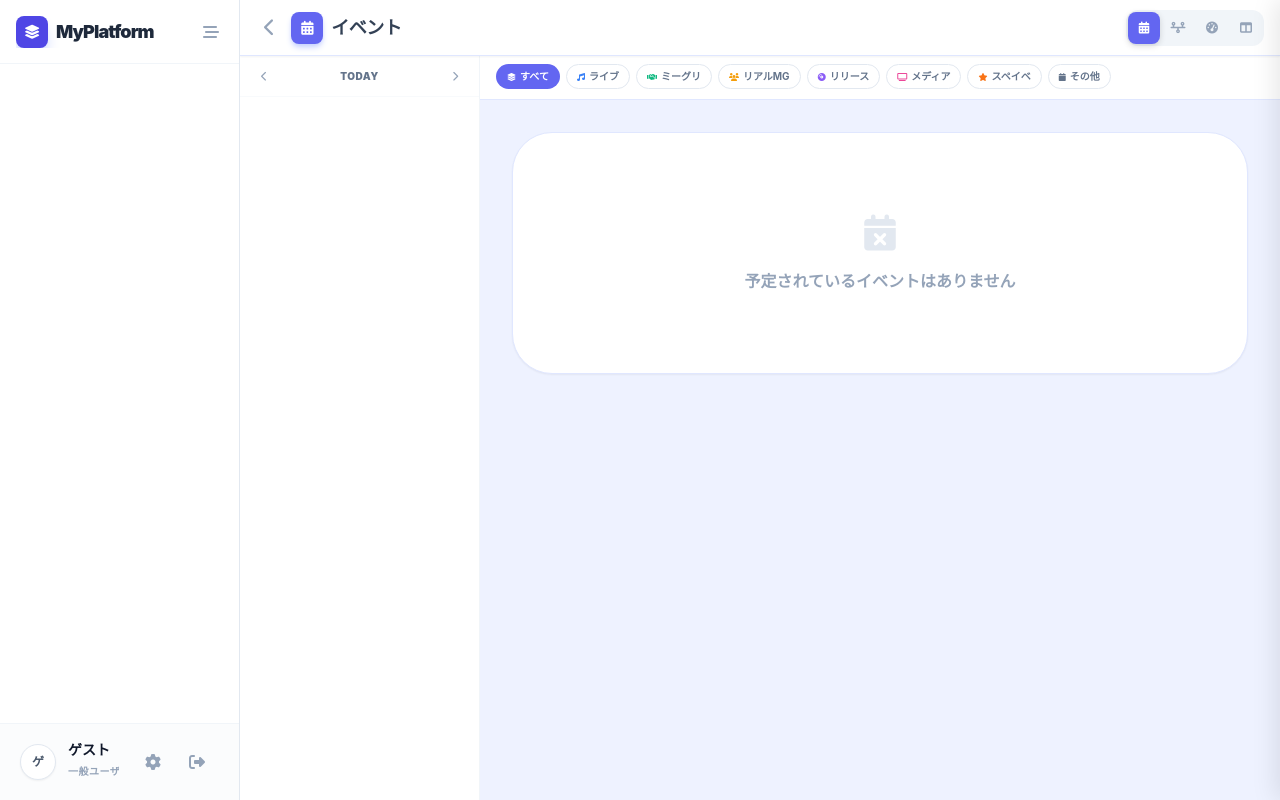
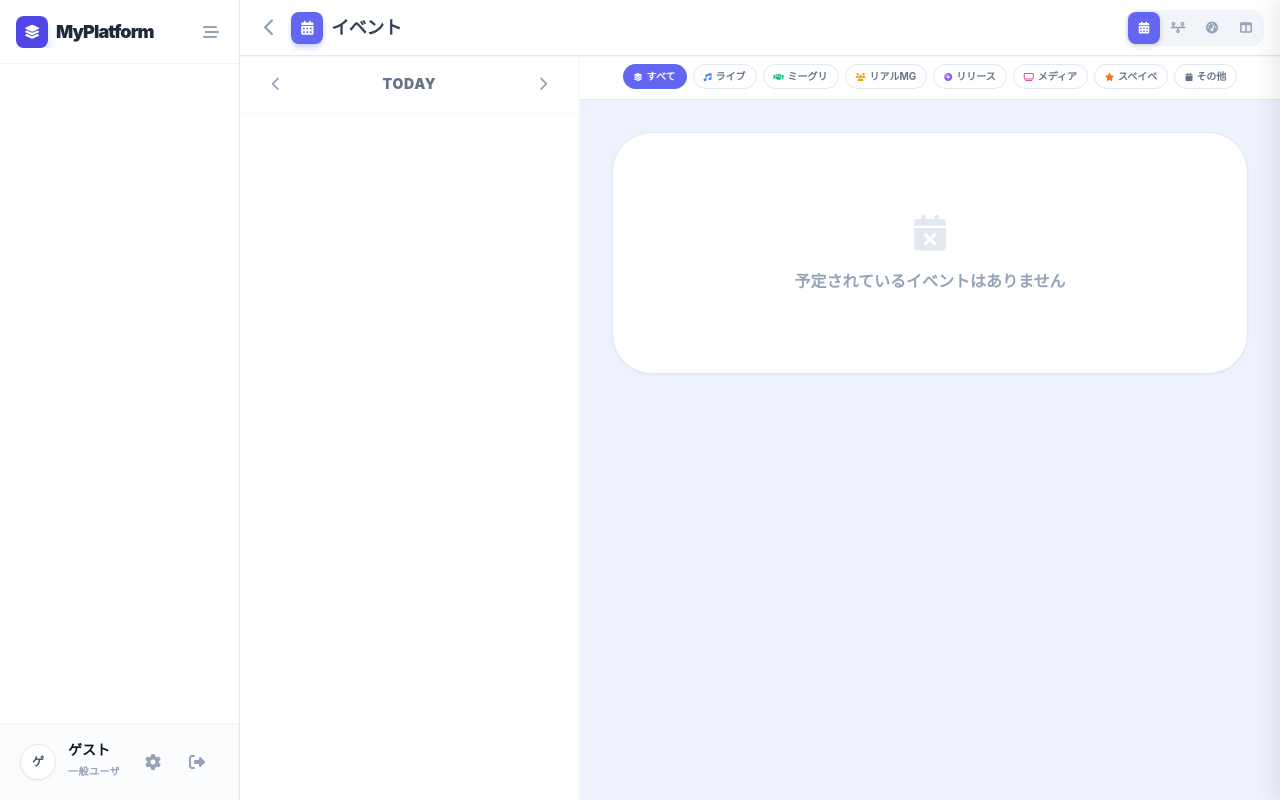
Before and after one commit to takahashi9336/haitaka, a PHP site: page /apps/Hinata/Views/event_index.php in a window 1280 px wide. Run offline with PHP 8.4, Linux system fonts and the light colour scheme; the template is opened without the code that fills it, so the values that code supplies are empty; some libraries are stand-ins or nearby versions.

Commit message:
日向坂イベントカレンダー改善

```diff
--- a/private/apps/Hinata/Views/event_index.php
+++ b/private/apps/Hinata/Views/event_index.php
@@ -71,9 +71,9 @@ $allCategories = [
         .cal-day.selected { background: #e0f2fe; }
         .cal-day.today.selected .day-num { box-shadow: 0 0 0 2px white, 0 0 0 4px var(--hinata-theme); }
         /* Desktop: 3-month sidebar */
-        .cal-sidebar { width: 240px; }
-        .cal-sidebar .cal-day { min-height: 30px; }
-        .cal-sidebar .cal-day .day-num { width: 22px; height: 22px; font-size: 10px; }
+        .cal-sidebar { width: 340px; }
+        .cal-sidebar .cal-day { min-height: 40px; }
+        .cal-sidebar .cal-day .day-num { width: 30px; height: 30px; font-size: 13px; }
         /* Mobile: collapsible single month with swipe */
         .cal-mobile-wrap { overflow: hidden; transition: max-height 0.3s ease; }
         .cal-mobile-grid { transition: transform 0.3s ease; }
@@ -152,12 +152,12 @@ $allCategories = [
         <div id="view-calendar" class="flex-1 flex flex-col md:flex-row min-h-0">
             <!-- Desktop: 3-month sidebar -->
             <div id="calSidebar" class="cal-sidebar hidden md:flex flex-col bg-white border-r border-slate-100 shrink-0 overflow-y-auto custom-scroll">
-                <div class="sticky top-0 z-[2] bg-white border-b border-slate-50 px-3 py-2 flex items-center justify-between">
-                    <button onclick="MiniCal.nav(-1)" class="w-6 h-6 rounded-full hover:bg-slate-100 flex items-center justify-center"><i class="fa-solid fa-chevron-left text-slate-400 text-[10px]"></i></button>
-                    <button onclick="MiniCal.goToday()" class="text-[10px] font-black text-slate-500 hover:text-slate-700 tracking-wider transition">TODAY</button>
-                    <button onclick="MiniCal.nav(1)" class="w-6 h-6 rounded-full hover:bg-slate-100 flex items-center justify-center"><i class="fa-solid fa-chevron-right text-slate-400 text-[10px]"></i></button>
+                <div class="sticky top-0 z-[2] bg-white border-b border-slate-50 px-5 py-3 flex items-center justify-between">
+                    <button onclick="MiniCal.nav(-1)" class="w-8 h-8 rounded-full hover:bg-slate-100 flex items-center justify-center"><i class="fa-solid fa-chevron-left text-slate-400 text-sm"></i></button>
+                    <button onclick="MiniCal.goToday()" class="text-sm font-black text-slate-500 hover:text-slate-700 tracking-wider transition">TODAY</button>
+                    <button onclick="MiniCal.nav(1)" class="w-8 h-8 rounded-full hover:bg-slate-100 flex items-center justify-center"><i class="fa-solid fa-chevron-right text-slate-400 text-sm"></i></button>
                 </div>
-                <div id="calSideContent" class="p-3 space-y-4"></div>
+                <div id="calSideContent" class="p-5 space-y-6"></div>
             </div>
 
             <!-- Mobile: swipeable single-month calendar -->
@@ -181,7 +181,7 @@ $allCategories = [
             <!-- Right content area: filters + event list -->
             <div class="flex-1 flex flex-col min-h-0 min-w-0">
                 <div class="bg-white border-b <?= $cardBorder ?> px-4 py-2 shrink-0">
-                    <div class="flex gap-1.5 overflow-x-auto pb-0.5" style="scrollbar-width:none; -webkit-overflow-scrolling:touch;">
+                    <div class="flex justify-center gap-1.5 overflow-x-auto pb-0.5" style="scrollbar-width:none; -webkit-overflow-scrolling:touch;">
                         <?php foreach ($allCategories as $fc): ?>
                         <button onclick="filterCategory(<?= $fc['id'] ?>)" data-filter-cat="<?= $fc['id'] ?>"
                             class="filter-chip shrink-0 flex items-center gap-1 px-2.5 py-1 rounded-full text-[10px] font-bold border transition <?= $fc['id'] === 0 ? 'text-white border-transparent' : 'text-slate-500 bg-white border-slate-200 hover:border-slate-300' ?>"
@@ -849,9 +849,9 @@ $allCategories = [
                 for (var offset = 0; offset < 3; offset++) {
                     var d = new Date(this.currentYear, this.currentMonth + offset, 1);
                     var sy = d.getFullYear(), sm = d.getMonth();
-                    html += '<div class="mb-1">';
-                    html += '<div class="text-[10px] font-black text-slate-500 text-center mb-1 tracking-wider">' + sy + '年 ' + (sm + 1) + '月</div>';
-                    html += this.dowHeaderHtml('text-[9px]');
+                    html += '<div class="mb-3">';
+                    html += '<div class="text-sm font-black text-slate-600 text-center mb-2 tracking-wider">' + sy + '年 ' + (sm + 1) + '月</div>';
+                    html += this.dowHeaderHtml('text-xs');
                     html += '<div class="grid grid-cols-7" id="calSideGrid' + offset + '">' + this.renderMonthGrid(sy, sm) + '</div>';
                     html += '</div>';
                 }
```
